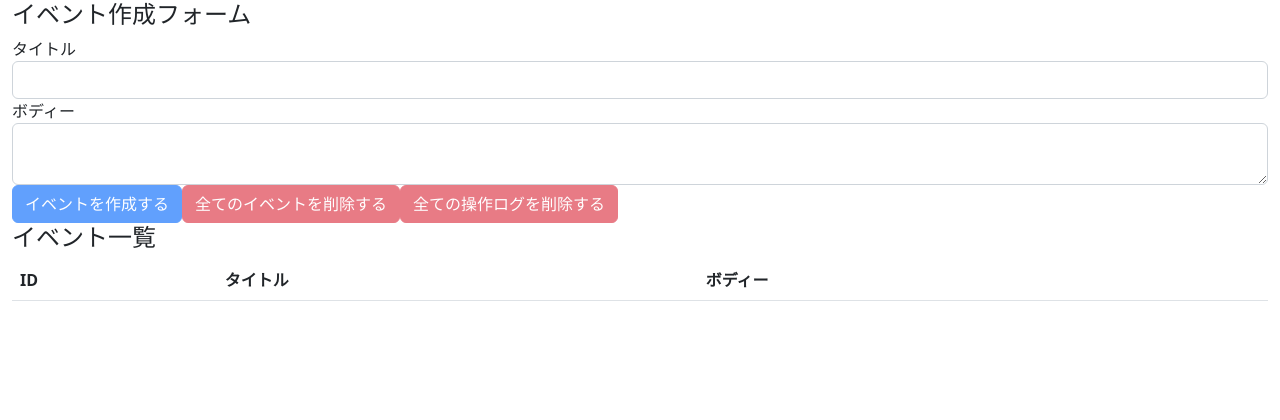
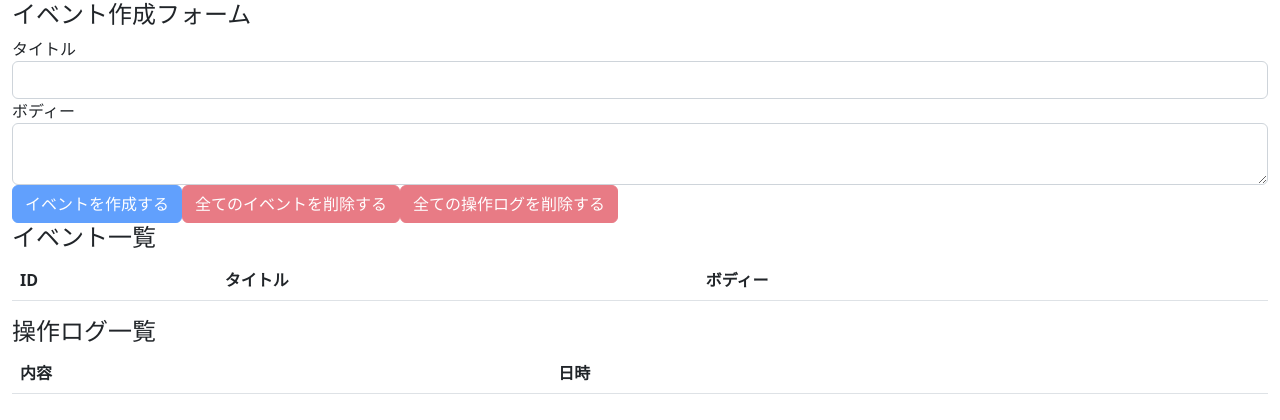
Before and after one commit to misaki-kawaguchi/react_hooks_sample, a React (Create React App) app: page / in a window 1280 px wide. Shown: the top 420 px of the page. Built offline with nearby package versions, Linux system fonts and the light colour scheme.

Commit message:
操作ログ一覧を表示できるようにする (#22)

```diff
--- a/src/components/App.js
+++ b/src/components/App.js
@@ -2,6 +2,7 @@
 import "bootstrap/dist/css/bootstrap.min.css"
 import EventForm from "./EventForm"
 import Events from "./Events"
+import OperationLogs from "./OperationLogs"
 import AppContext from "../contexts/AppContext"
 import reducer from "../reducers"
 
@@ -20,6 +21,7 @@
       <div className="container-fluid">
         <EventForm />
         <Events />
+        <OperationLogs />
       </div>
     </AppContext.Provider>
   )
--- /dev/null
+++ b/src/components/OperationLog.js
@@ -0,0 +1,12 @@
+import React from "react"
+
+const OperationLog = ({ operationLog }) => {
+  return (
+    <tr>
+      <td>{operationLog.description}</td>
+      <td>{operationLog.operatedAt}</td>
+    </tr>
+  )
+}
+
+export default OperationLog
--- /dev/null
+++ b/src/components/OperationLogs.js
@@ -0,0 +1,28 @@
+import React, { useContext } from "react"
+import AppContext from "../contexts/AppContext"
+import OperationLog from "./OperationLog"
+
+const OperationLogs = () => {
+  const { state } = useContext(AppContext)
+  return (
+    <>
+      <h4>操作ログ一覧</h4>
+      <table className="table table-hover">
+        <thead>
+          <tr>
+            <th>内容</th>
+            <th>日時</th>
+            <th></th>
+          </tr>
+        </thead>
+        <tbody>
+          {state.operationLogs.map((operationLog, index) => (
+            <OperationLog key={index} operationLog={operationLog} />
+          ))}
+        </tbody>
+      </table>
+    </>
+  )
+}
+
+export default OperationLogs
```
